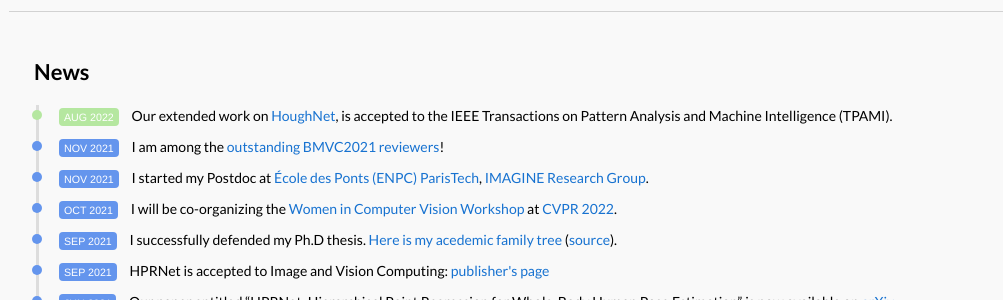
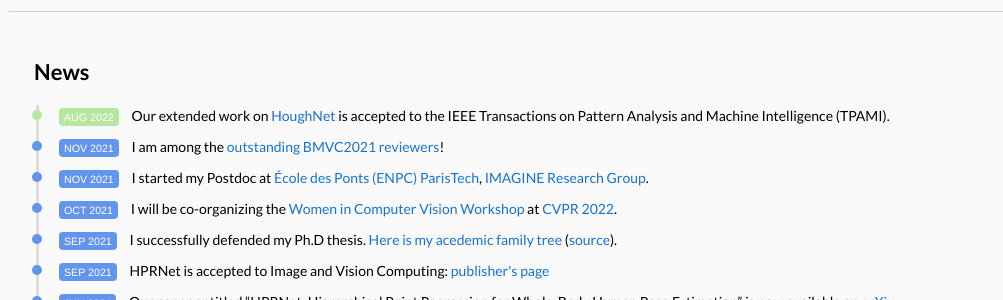
Before and after one commit to nerminsamet/nerminsamet.github.io, a Jekyll site: the page built from _posts/research/2021-04-15-extendedhoughnet.markdown, in a window 1280 px wide. Shown: the part 324-624 px from the top of the page, without its empty margins (131-1134 px from the left). Built offline with Jekyll 4.4.1, drawn with Linux system fonts in a browser that asks for light colours; some web fonts are replaced.

```diff
--- a/_posts/news/2022-08-16-houghnet-tpami.markdown
+++ b/_posts/news/2022-08-16-houghnet-tpami.markdown
@@ -1,6 +1,6 @@
 ---
 layout: post
-title:  "Our extended work on <a href='https://arxiv.org/abs/2104.06773' target='_blank'>HoughNet</a>, is accepted to the IEEE Transactions on Pattern Analysis and Machine Intelligence (TPAMI)."
+title:  "Our extended work on <a href='https://arxiv.org/abs/2104.06773' target='_blank'>HoughNet</a> is accepted to the IEEE Transactions on Pattern Analysis and Machine Intelligence (TPAMI)."
 date:   2022-08-16 10:00:00 +03:00
 categories: news
 color: "#b5e7a0"
```
